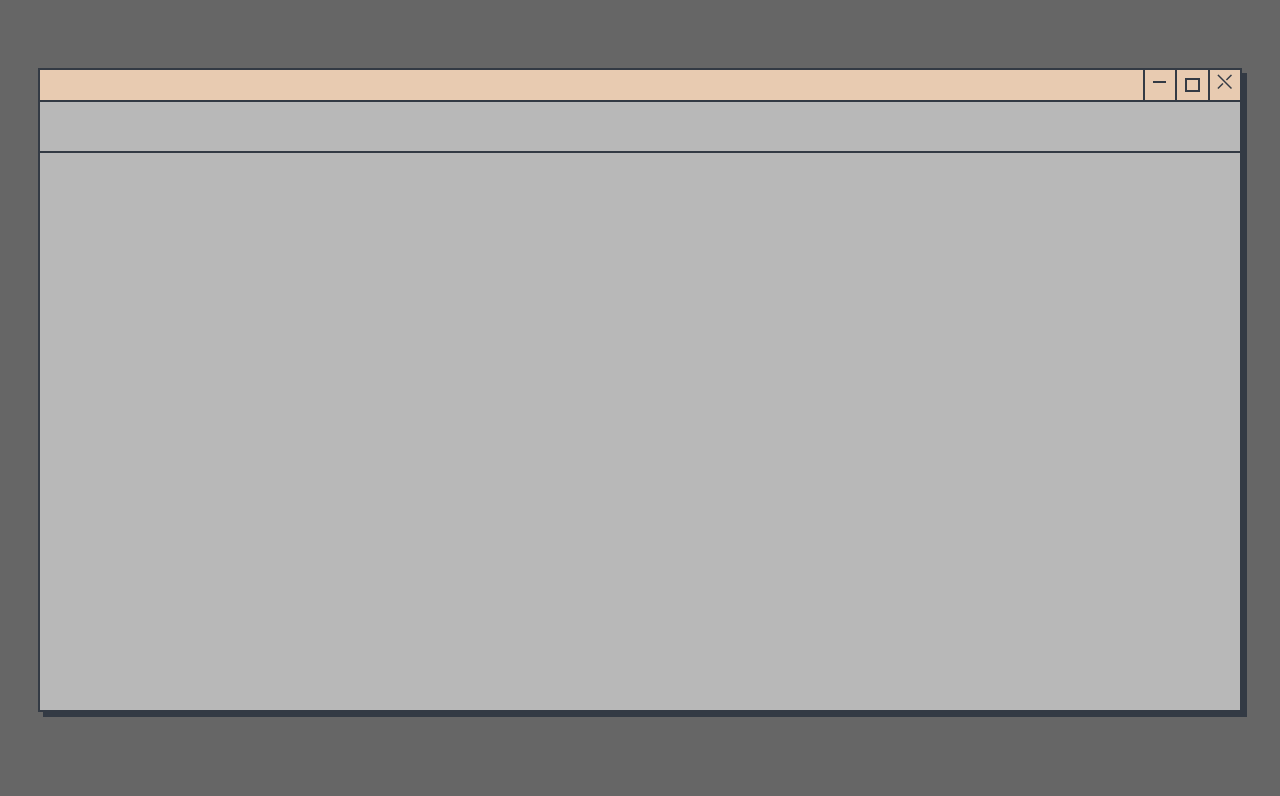
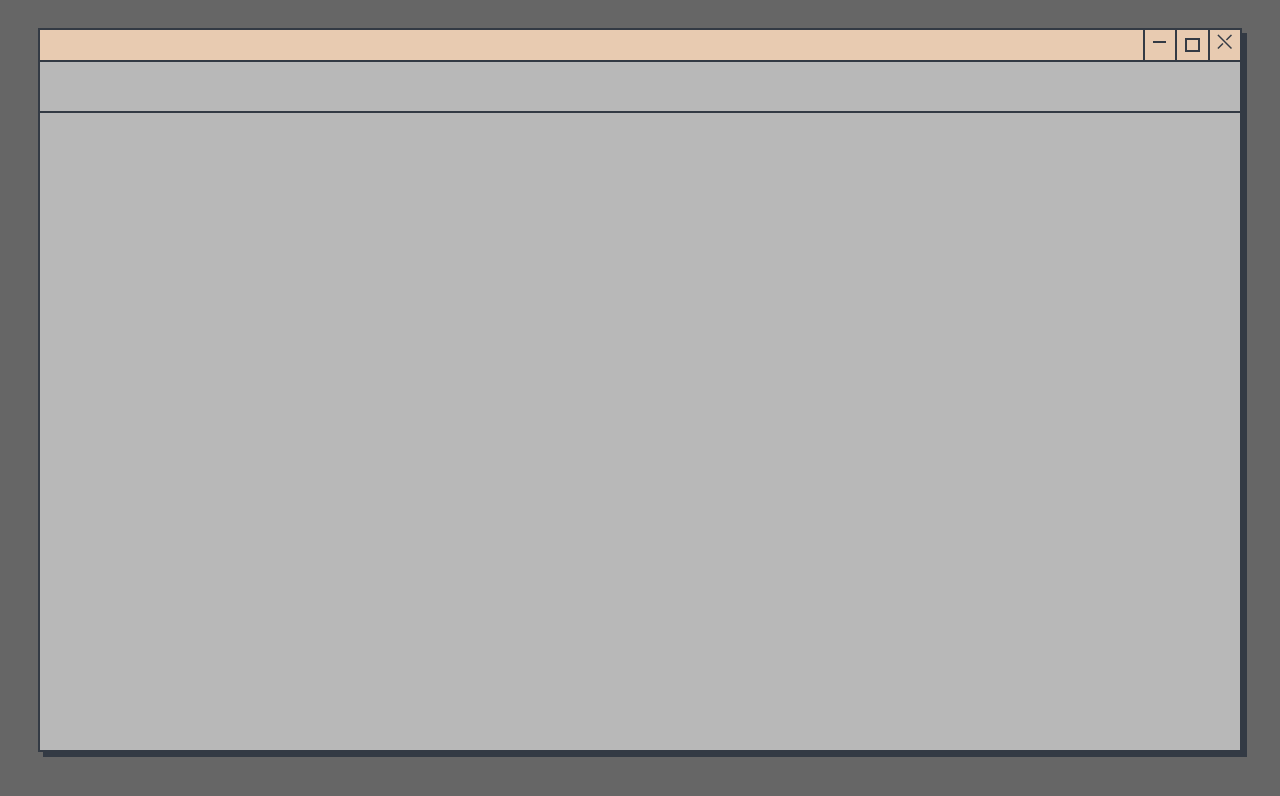
Before and after one commit to saturnoluis/saturnoluis.github.io, a React (Create React App) app in the folder application/: page / in a window 1280 px wide. Shown: the top 796 px of the page. Built offline with nearby package versions, Linux system fonts and the light colour scheme.

Commit message:
Add scritps and improve window size

```diff
--- a/application/src/App.scss
+++ b/application/src/App.scss
@@ -33,7 +33,7 @@ $border-color: #333a44;
   margin: 1em;
 
   &--default {
-    height: 80vh;
+    height: 90vh;
     width: $window-max-width;
     max-width: $window-max-width;
     margin-bottom: $window-title-height;
@@ -43,7 +43,7 @@ $border-color: #333a44;
     height: $window-title-height;
     width: $window-max-width;
     max-width: $window-max-width;
-    margin-top: calc(-100vh + 10em);
+    margin-top: calc(-100vh + 9em);
   }
 
   &--maximized {
--- a/package.json
+++ b/package.json
@@ -8,7 +8,8 @@
   },
   "devDependencies": {},
   "scripts": {
-    "test": "echo \"Error: no test specified\" && exit 1"
+    "start": "cd ./application && npm run start",
+    "release": "node build_and_deploy.js"
   },
   "repository": {
     "type": "git",
```
